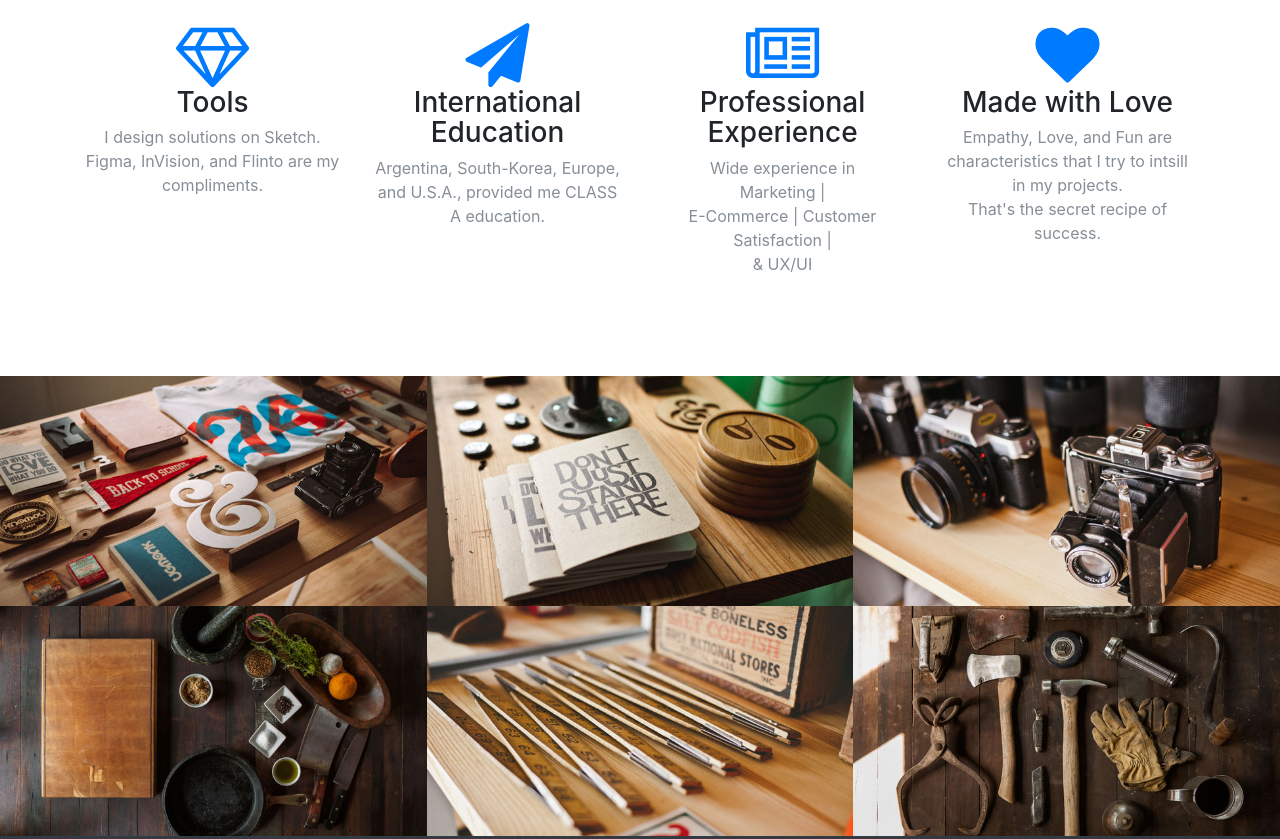
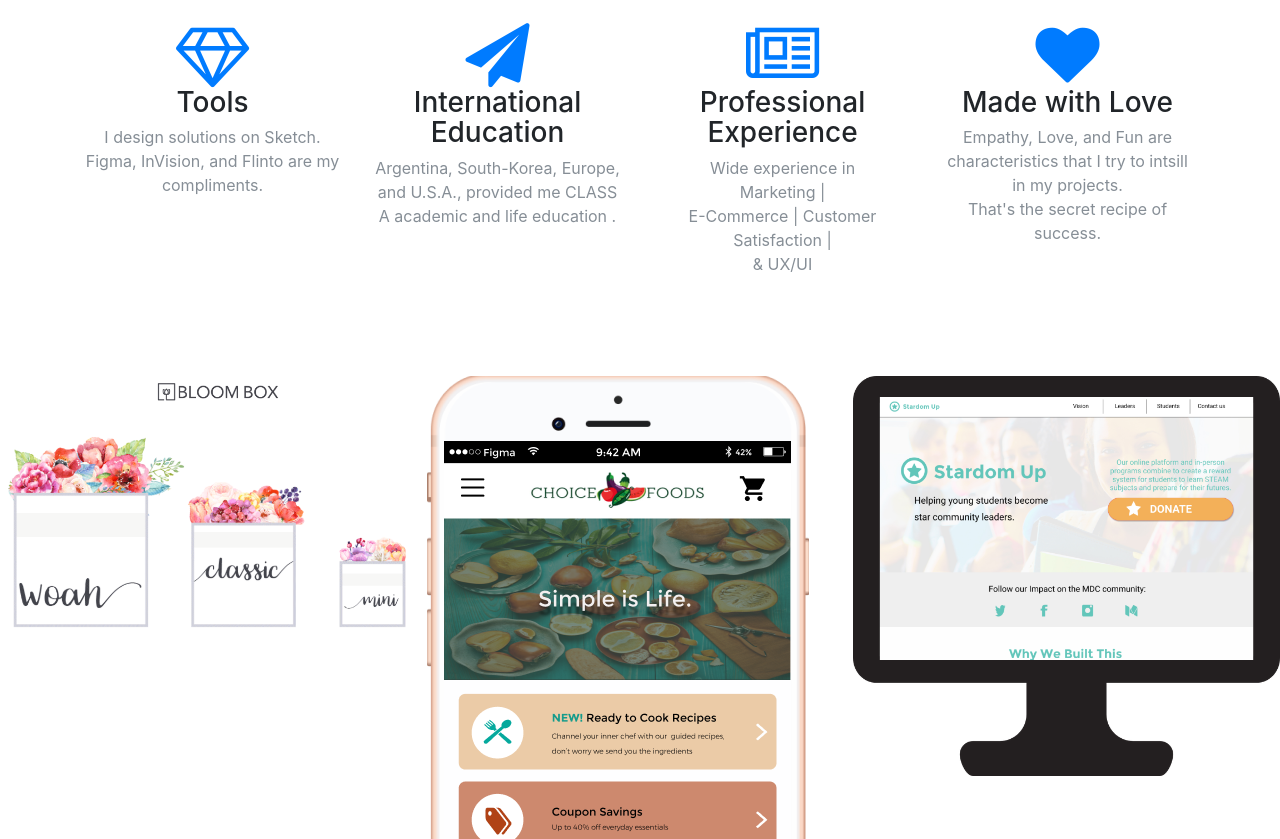
Before and after one commit to ruorik/MY_PORTFOLIO, a website with bundled scripts: page index.html in a window 1280 px wide. Shown: the part 1443-2282 px from the top of the page. Built offline with nearby package versions, Linux system fonts and the light colour scheme.

Commit message:
asdasd
asdasdsad

```diff
--- a/index.html
+++ b/index.html
@@ -103,7 +103,7 @@
             <div class="service-box">
               <i class="fa fa-4x fa-paper-plane text-primary sr-icons"></i>
               <h3>International Education</h3>
-              <p class="text-muted">Argentina, South-Korea, Europe, and U.S.A., provided me CLASS A education.</p>
+              <p class="text-muted">Argentina, South-Korea, Europe, and U.S.A., provided me CLASS A academic and life education .</p>
             </div>
           </div>
           <div class="col-lg-3 col-md-6 text-center">
@@ -124,12 +124,29 @@
       </div>
     </section>
 
+
+<!-- PORTFOLIO SECTION -->
     <section class="p-0" id="portfolio">
       <div class="container-fluid">
         <div class="row no-gutter popup-gallery">
           <div class="col-lg-4 col-sm-6">
-            <a class="portfolio-box" href="img/portfolio/fullsize/1.jpg">
-              <img class="img-fluid" src="img/portfolio/thumbnails/1.jpg" alt="">
+            <a class="portfolio-box" href="img/portfolio/thumbnails/bloom.png">
+              <img class="img-fluid" src="img/portfolio/thumbnails/bloom.png" alt="">
+              <div class="portfolio-box-caption">
+                <div class="portfolio-box-caption-content">
+                  <div class="project-category text-faded">
+                    Redesign
+                  </div>
+                  <div class="project-name">
+                    Bloom Box
+                  </div>
+                </div>
+              </div>
+            </a>
+          </div>
+          <div class="col-lg-4 col-sm-6">
+            <a class="portfolio-box" href="img/portfolio/thumbnails/foods.png">
+              <img class="img-fluid" src="img/portfolio/thumbnails/foods.png" alt="">
               <div class="portfolio-box-caption">
                 <div class="portfolio-box-caption-content">
                   <div class="project-category text-faded">
@@ -143,8 +160,8 @@
             </a>
           </div>
           <div class="col-lg-4 col-sm-6">
-            <a class="portfolio-box" href="img/portfolio/fullsize/2.jpg">
-              <img class="img-fluid" src="img/portfolio/thumbnails/2.jpg" alt="">
+            <a class="portfolio-box" href="img/portfolio/fullsize/hd.png">
+              <img class="img-fluid" src="img/portfolio/thumbnails/hd.png" alt="">
               <div class="portfolio-box-caption">
                 <div class="portfolio-box-caption-content">
                   <div class="project-category text-faded">
@@ -157,22 +174,7 @@
               </div>
             </a>
           </div>
-          <div class="col-lg-4 col-sm-6">
-            <a class="portfolio-box" href="img/portfolio/fullsize/3.jpg">
-              <img class="img-fluid" src="img/portfolio/thumbnails/3.jpg" alt="">
-              <div class="portfolio-box-caption">
-                <div class="portfolio-box-caption-content">
-                  <div class="project-category text-faded">
-                    Category
-                  </div>
-                  <div class="project-name">
-                    Project Name
-                  </div>
-                </div>
-              </div>
-            </a>
-          </div>
-          <div class="col-lg-4 col-sm-6">
+          <!-- <div class="col-lg-4 col-sm-6">
             <a class="portfolio-box" href="img/portfolio/fullsize/4.jpg">
               <img class="img-fluid" src="img/portfolio/thumbnails/4.jpg" alt="">
               <div class="portfolio-box-caption">
@@ -186,8 +188,8 @@
                 </div>
               </div>
             </a>
-          </div>
-          <div class="col-lg-4 col-sm-6">
+          </div> -->
+          <!-- <div class="col-lg-4 col-sm-6">
             <a class="portfolio-box" href="img/portfolio/fullsize/5.jpg">
               <img class="img-fluid" src="img/portfolio/thumbnails/5.jpg" alt="">
               <div class="portfolio-box-caption">
@@ -201,8 +203,8 @@
                 </div>
               </div>
             </a>
-          </div>
-          <div class="col-lg-4 col-sm-6">
+          </div> -->
+          <!-- <div class="col-lg-4 col-sm-6">
             <a class="portfolio-box" href="img/portfolio/fullsize/6.jpg">
               <img class="img-fluid" src="img/portfolio/thumbnails/6.jpg" alt="">
               <div class="portfolio-box-caption">
@@ -216,7 +218,7 @@
                 </div>
               </div>
             </a>
-          </div>
+          </div> -->
         </div>
       </div>
     </section>
```
Also changed, not shown: img/portfolio/fullsize/hd.png (added), img/portfolio/thumbnails/bloom.png (added), img/portfolio/thumbnails/foods.png (added), img/portfolio/thumbnails/hd.png (added).
